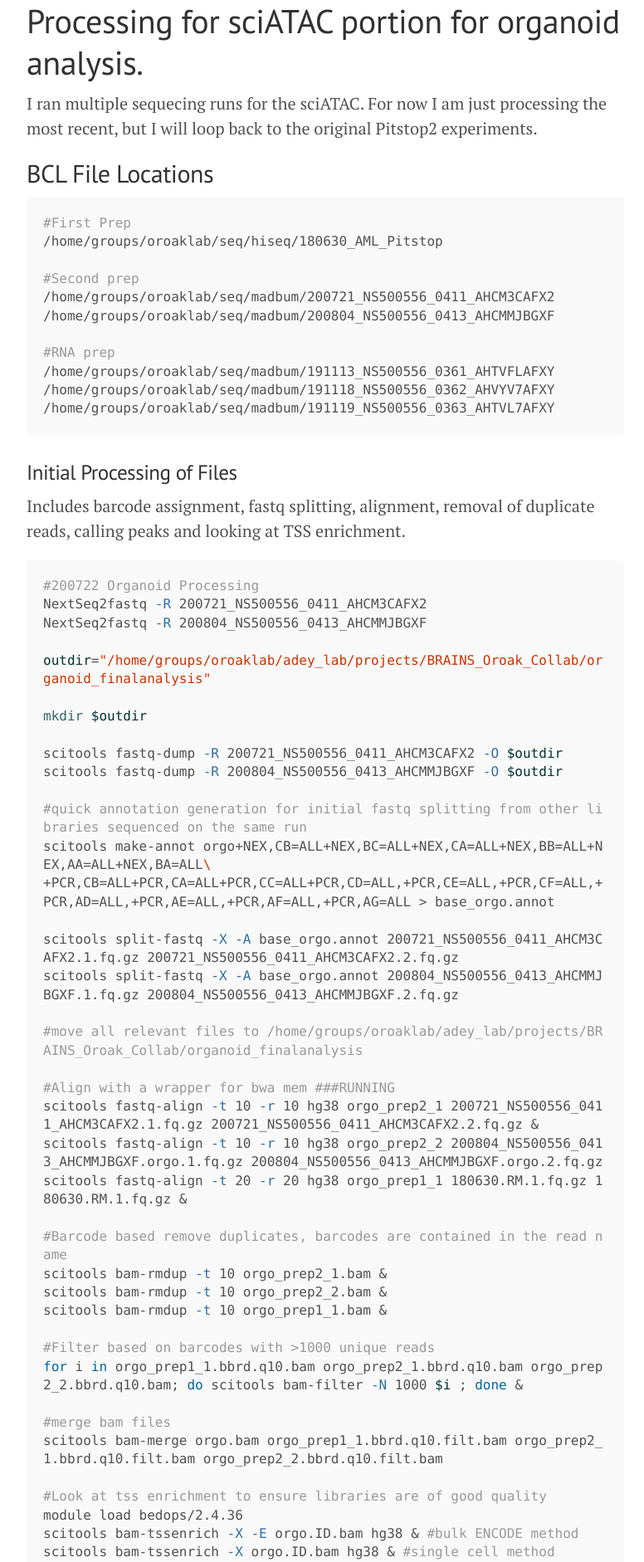
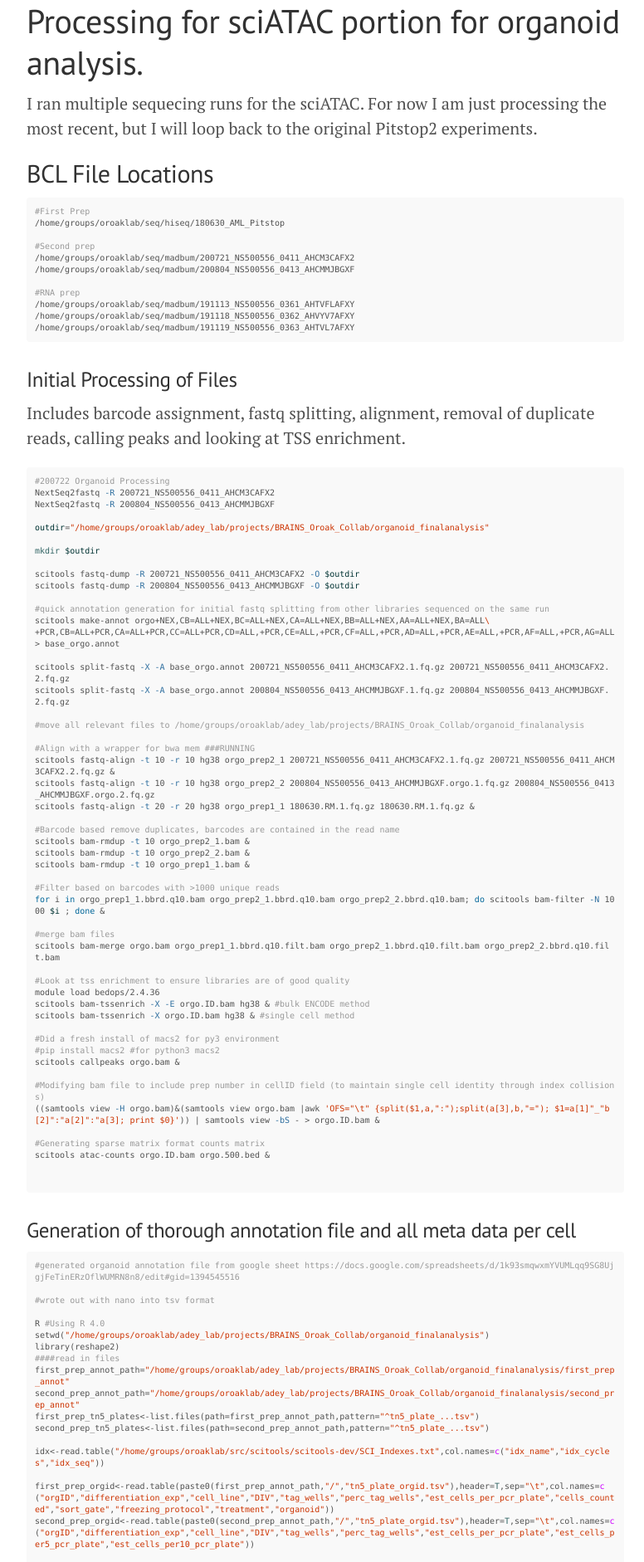
Before and after one commit to mulqueenr/mulqueenr.github.io, a Jekyll site: the page built from docs/sciatac_organoid_cirm43only.md, in a window 1280 px wide. Shown: the part 989-2871 px from the top of the page at 83% size, without its empty margins (248-1024 px from the left). Built offline with Jekyll 4.4.1, drawn with Linux system fonts in a browser that asks for light colours.

Commit message:
Update code block font size

```diff
--- a/docs/public/css/poole.css
+++ b/docs/public/css/poole.css
@@ -154,7 +154,7 @@ pre {
 }
 code {
   padding: .25em .5em;
-  font-size: 85%;
+  font-size: 45%;
   color: #bf616a;
   background-color: #f9f9f9;
   border-radius: 3px;
@@ -163,8 +163,8 @@ pre {
   display: block;
   margin-top: 0;
   margin-bottom: 1rem;
-  padding: 1rem;
-  font-size: .8rem;
+  padding: 0.5rem;
+  font-size: .5rem;
   line-height: 1.4;
   white-space: pre;
   white-space: pre-wrap;
```
